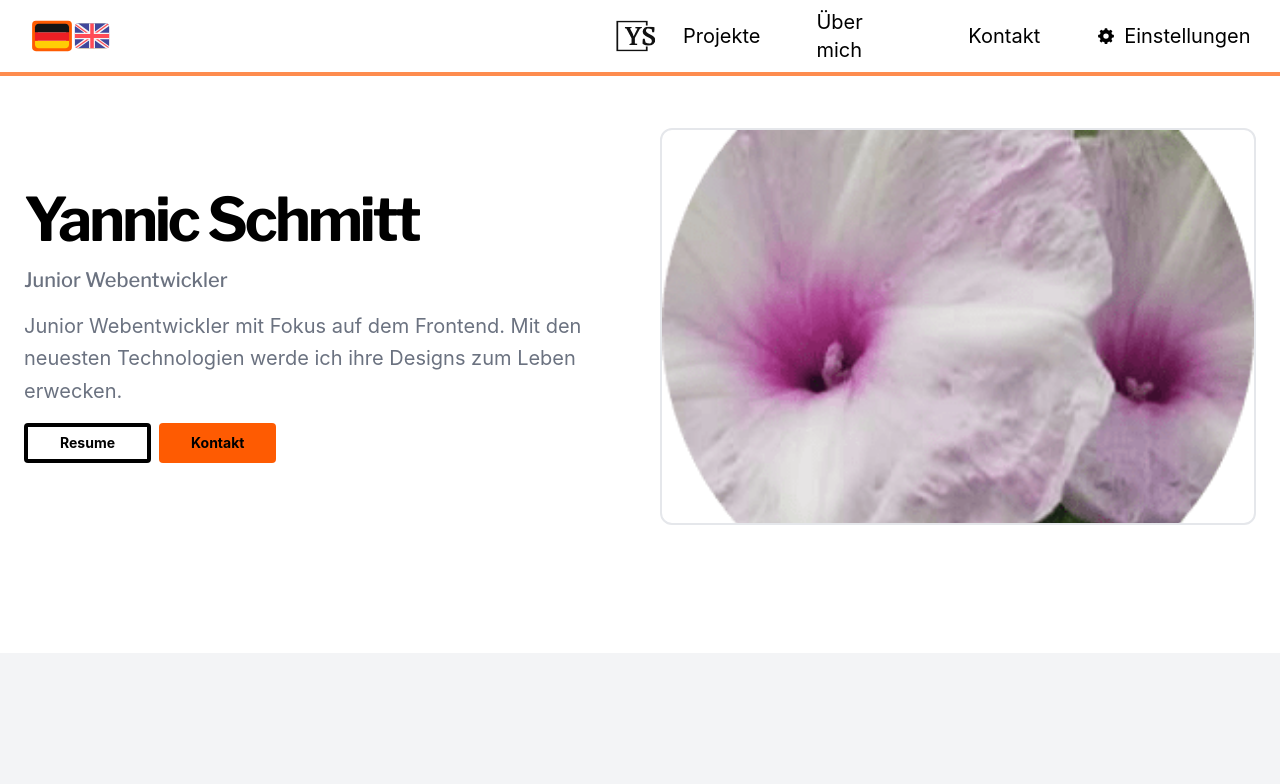
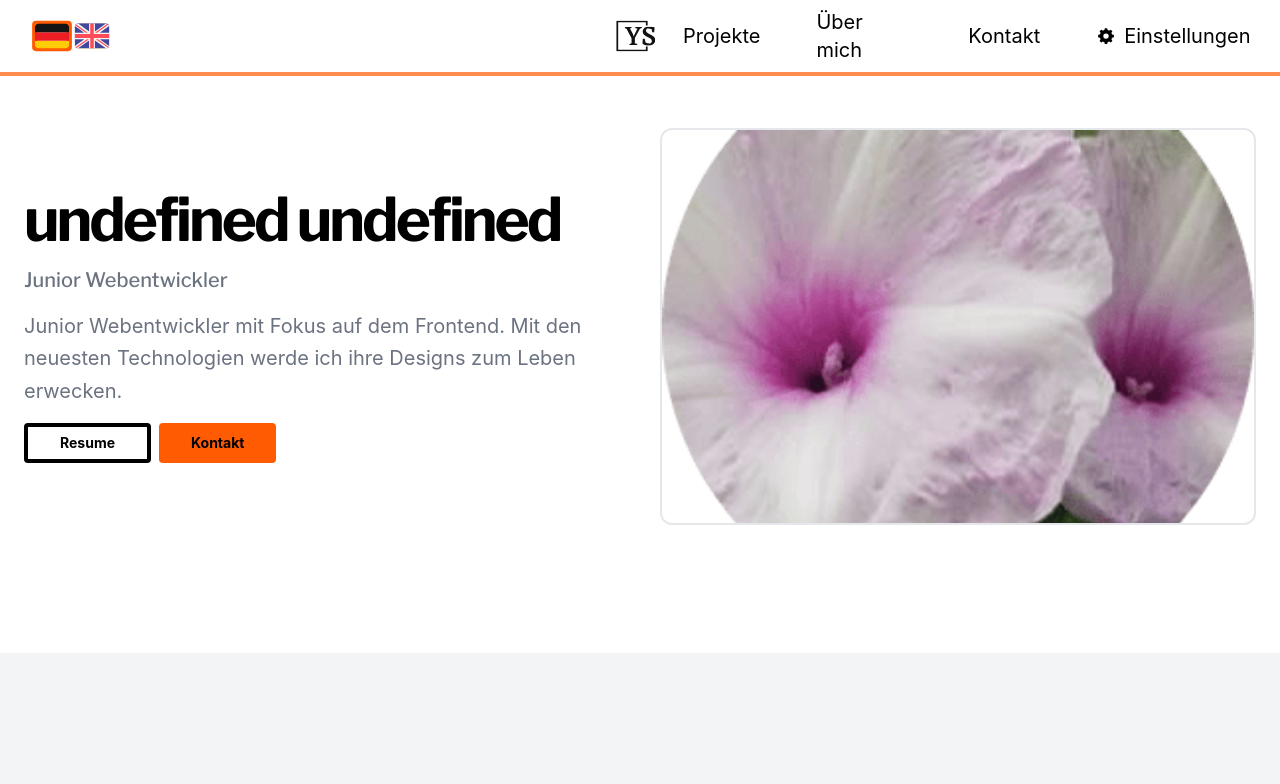
Before and after one commit to SchmittYannic/portfolio_ys, a React (Vite) app: page / in a window 1280 px wide. Shown: the top 784 px of the page. Built offline with nearby package versions, Linux system fonts and the light colour scheme.

Commit message:
Moves personal info into from constants into env

```diff
--- a/src/components/Contact.tsx
+++ b/src/components/Contact.tsx
@@ -4,6 +4,9 @@ import { styles } from "../styles"
 const Contact = () => {
 
     const { focusRingColorClass, PageTextContent } = useDynamicClasses();
+
+    const myEmail = String(import.meta.env.VITE_PERSONAL_EMAIL);
+
     const handleSubmit = () => { }
 
     return (
@@ -53,9 +56,9 @@ const Contact = () => {
                             </svg>
                             <a
                                 className={`${styles.primaryTextColor} hover:underline`}
-                                href={`mailto:${PageTextContent.emailAddress}`}
+                                href={`mailto:${myEmail}`}
                             >
-                                {PageTextContent.emailAddress}
+                                {myEmail}
                             </a>
                         </div>
                         <div
--- a/src/components/Hero.tsx
+++ b/src/components/Hero.tsx
@@ -6,6 +6,9 @@ import { styles } from "../styles";
 
 const Hero = () => {
     const { PageTextContent } = useDynamicClasses();
+
+    const firstName = String(import.meta.env.VITE_FIRSTNAME);
+    const lastName = String(import.meta.env.VITE_LASTNAME);
 
     return (
         <section
@@ -23,7 +26,7 @@ const Hero = () => {
                     <h1
                         className={`text-3xl font-bold tracking-tighter sm:text-4xl md:text-5xl lg:text-6xl ${styles.headlineTextColor}`}
                     >
-                        {PageTextContent.firstName} {PageTextContent.lastName}
+                        {firstName} {lastName}
                     </h1>
                     <h2
                         className={`text-xl font-medium ${styles.primaryTextColor}`}
--- a/src/constants/index.ts
+++ b/src/constants/index.ts
@@ -17,8 +17,6 @@ const TextContent = {
         heroSubText1: "Junior Webentwickler mit Fokus auf dem ",
         heroSubText2: ". Mit den neuesten Technologien werde ich ihre Designs zum Leben erwecken.",
         jobTitle: "Junior Webentwickler",
-        firstName: "Yannic",
-        lastName: "Schmitt",
 
         aboutHead: "Über mich",
         educationHead: "Bildung",
@@ -40,7 +38,6 @@ const TextContent = {
 
         contactHead: "Kontakt",
         contactSub: "Bei Fragen können Sie sich jederzeit an mich wenden.",
-        emailAddress: "schmitt.yannic@web.de",
         nameLabel: "Name",
         namePlaceholder: "Ihr Name",
         emailLabel: "Email",
@@ -63,8 +60,6 @@ const TextContent = {
         heroSubText1: "junior web developer with a focus on the ",
         heroSubText2: ". Using the latest technologies, I will bring your designs to life.",
         jobTitle: "Junior Web Developer",
-        firstName: "Yannic",
-        lastName: "Schmitt",
 
         aboutHead: "About me",
         educationHead: "Education",
@@ -86,7 +81,6 @@ const TextContent = {
 
         contactHead: "Get in Touch",
         contactSub: "Feel free to reach out to me for any inquiries.",
-        emailAddress: "schmitt.yannic@web.de",
         nameLabel: "Name",
         namePlaceholder: "Your name",
         emailLabel: "Email",
```
